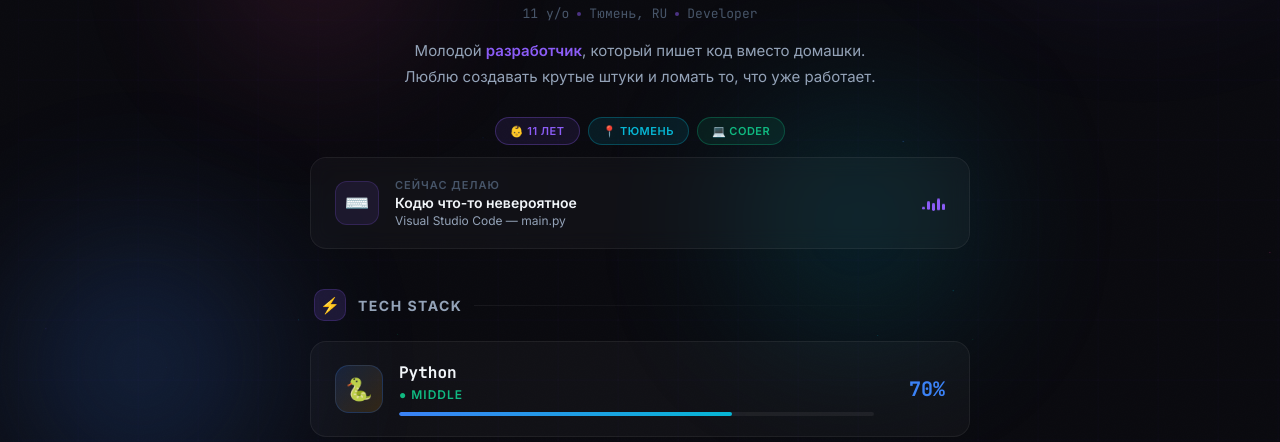
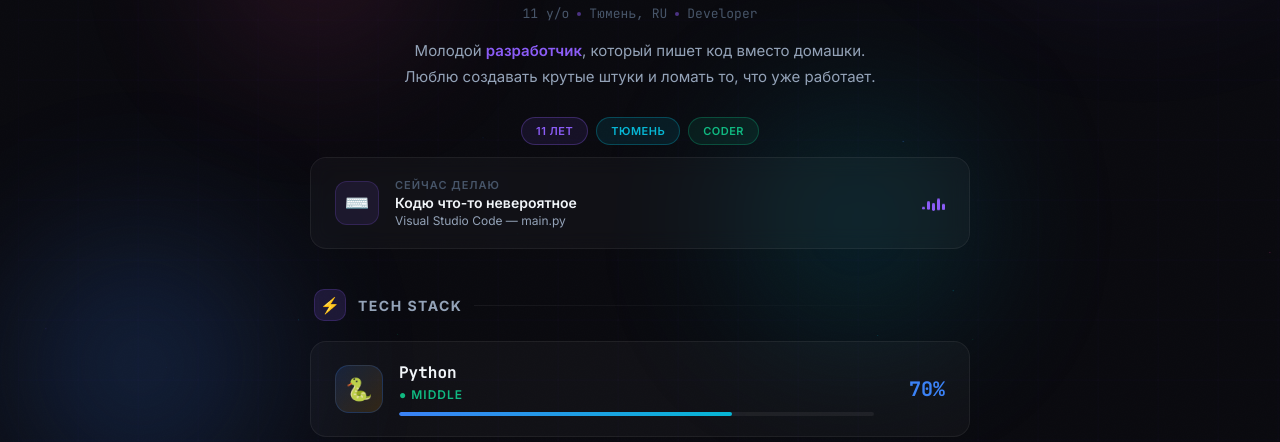
Before and after one commit to zetcc/bio.github.io, a plain HTML site: page index.html in a window 1280 px wide. Shown: the part 358-800 px from the top of the page. Drawn offline with Linux system fonts and the light colour scheme.

Commit message:
index.html

```diff
--- a/index.html
+++ b/index.html
@@ -1395,9 +1395,9 @@
 
             <!-- Badges -->
             <div class="badges">
-                <span class="badge badge-age">👶 11 лет</span>
-                <span class="badge badge-location">📍 Тюмень</span>
-                <span class="badge badge-coder">💻 Coder</span>
+                <span class="badge badge-age">11 лет</span>
+                <span class="badge badge-location">Тюмень</span>
+                <span class="badge badge-coder">Coder</span>
             </div>
         </section>
 
@@ -1868,4 +1868,5 @@
     </script>
 
 </body>
+
 </html>
```
